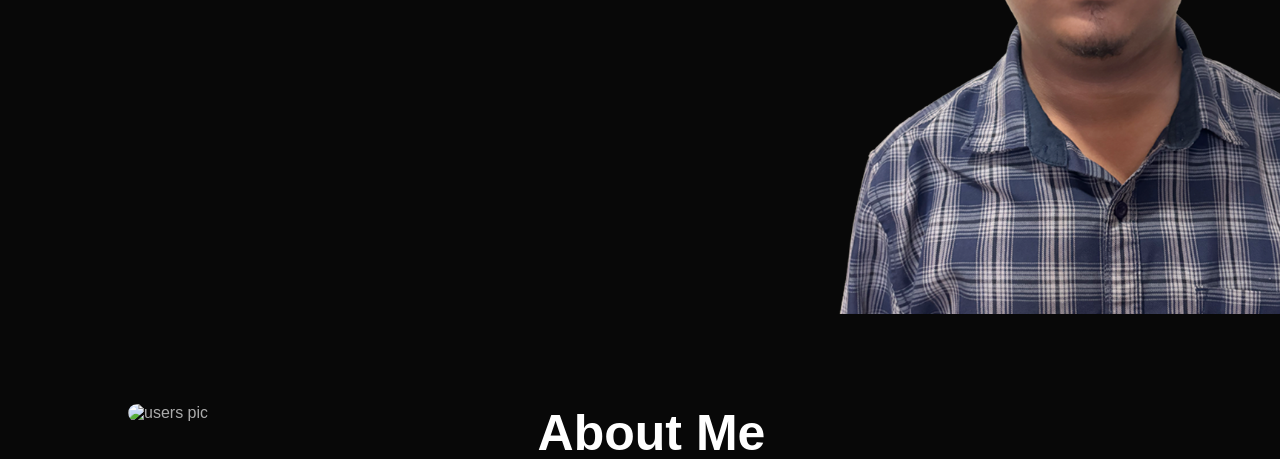
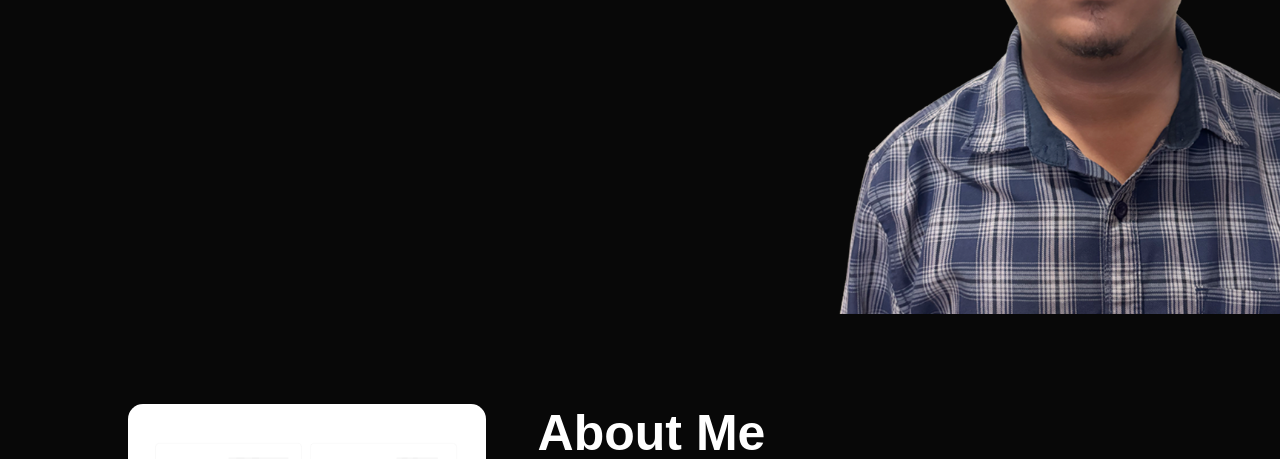
Before and after one commit to CodeKanhabisoyi/Portfolio_Project, a plain HTML site: page index.html in a window 1280 px wide. Shown: the part 486-945 px from the top of the page. Drawn offline with Linux system fonts and the light colour scheme.

Commit message:
Update index.html

```diff
--- a/index.html
+++ b/index.html
@@ -36,7 +36,7 @@
       <div class="container">
         <div class="row">
           <div class="about-co1-1">
-            <img src="images/user1.png" alt="users pic" />
+            <img src="images/user1.jpg" alt="users pic" />
           </div>
           <div class="about-co1-2">
             <h1 class="sub-title">About Me</h1>
```
